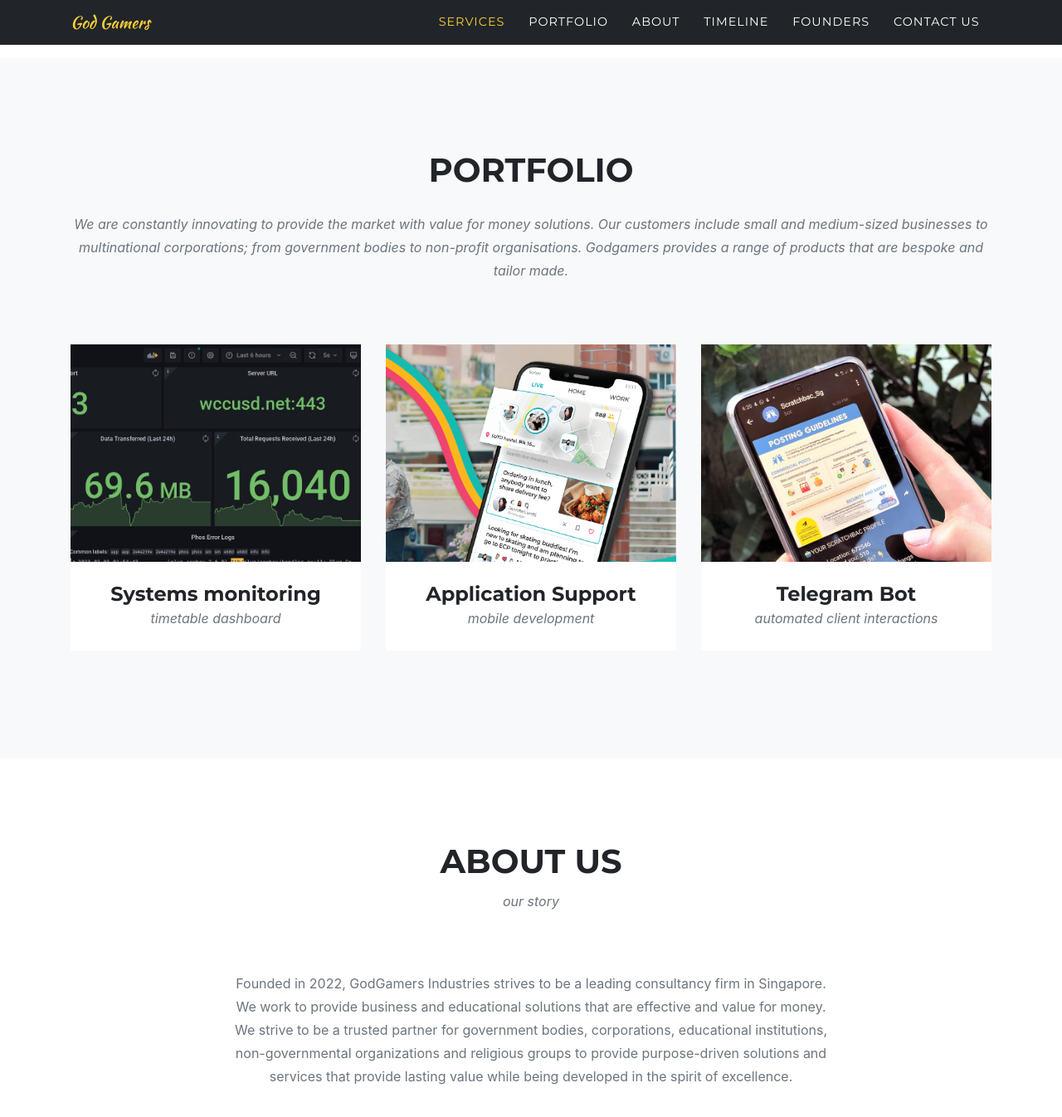
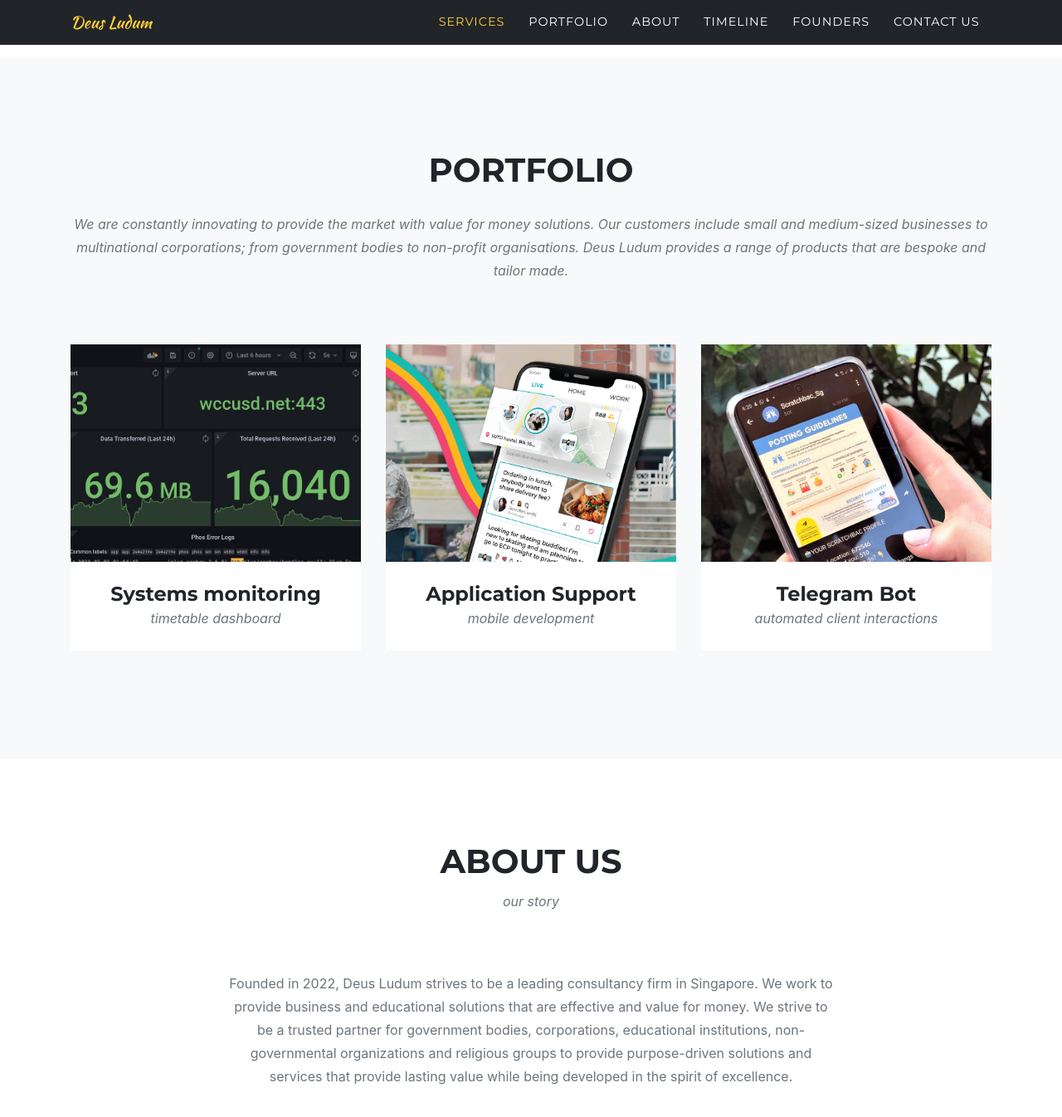
Before and after one commit to GodGamersIndustries/GodGamersIndustries.github.io, a Jekyll site: the page built from index.md, in a window 1280 px wide and 1400 px high, scrolled down 1579 px. Shown: the top 1346 px of the window at 83% size. Built offline with Jekyll 4.4.1, drawn with Linux system fonts in a browser that asks for light colours; some web fonts are replaced; some of the changed text lies outside the part shown.

Commit message:
no more traces of GGI besides our email

```diff
--- a/404.html
+++ b/404.html
@@ -11,7 +11,8 @@
         <h2 class="section-heading text-uppercase">404 - Page Not Found</h2>
         <h3 class="section-subheading text-muted">
           The requested page could not be found.
-          What on earth are you doing here bruh
+          All we have is a single static page;
+          what on earth are you doing here bruh
         </h3>
       </div>
     </div>
--- a/_config.yml
+++ b/_config.yml
@@ -16,10 +16,10 @@
 url    : "" # the base hostname & protocol for your site, e.g. http://example.com
 baseurl: "" # the subpath of your site, e.g. /blog
 
-title      : God Gamers
+title      : Deus Ludum
 email      : hello@godgamers.org #this is also the email contact forms will go to
-description: "Site description"
-author     : Your Name
+description: "Idea. Profit. Future."
+author     : Deus Ludum
 # logo:     #optional, defaults to site title
   # path: assets\img\clients\creative-market.jpg
   # height: 60 #height in px, defaults to 52px
--- a/_data/sitetext.yml
+++ b/_data/sitetext.yml
@@ -34,7 +34,7 @@
 
   portfolio:
     title: "Portfolio"
-    text: "We are constantly innovating to provide the market with value for money solutions. Our customers include small and medium-sized businesses to multinational corporations; from government bodies to non-profit organisations. Godgamers provides a range of products that are bespoke and tailor made."
+    text: "We are constantly innovating to provide the market with value for money solutions. Our customers include small and medium-sized businesses to multinational corporations; from government bodies to non-profit organisations. Deus Ludum provides a range of products that are bespoke and tailor made."
     section: portfolio
     closebutton: "Close Project"
 
@@ -67,7 +67,7 @@
   about:
     title: "About Us"
     text: "our story"
-    body: "Founded in 2022, GodGamers Industries strives to be a leading consultancy firm in Singapore. We work to provide business and educational solutions that are effective and value for money. We strive to be a trusted partner for government bodies, corporations, educational institutions, non-governmental organizations and religious groups to provide purpose-driven solutions and services that provide lasting value while being developed in the spirit of excellence."
+    body: "Founded in 2022, Deus Ludum strives to be a leading consultancy firm in Singapore. We work to provide business and educational solutions that are effective and value for money. We strive to be a trusted partner for government bodies, corporations, educational institutions, non-governmental organizations and religious groups to provide purpose-driven solutions and services that provide lasting value while being developed in the spirit of excellence."
     section: about
 
   clients:
@@ -91,7 +91,7 @@
   team:
     title: "OUR FOUNDERS"
     # text: "Lorem ipsum dolor sit amet consectetur."
-    subtext: It started with the 3 of us. We are dedicated to build GodGamers Industries into a global, next generation consultancy organization that serves individuals and businesses in the marketing, education and research fields.
+    subtext: It started with the 3 of us. We are dedicated to build Deus Ludum into a global, next generation consultancy organization that serves individuals and businesses in the marketing, education and research fields.
     section: team
     people:
       - name: "Glen Chen"
```
